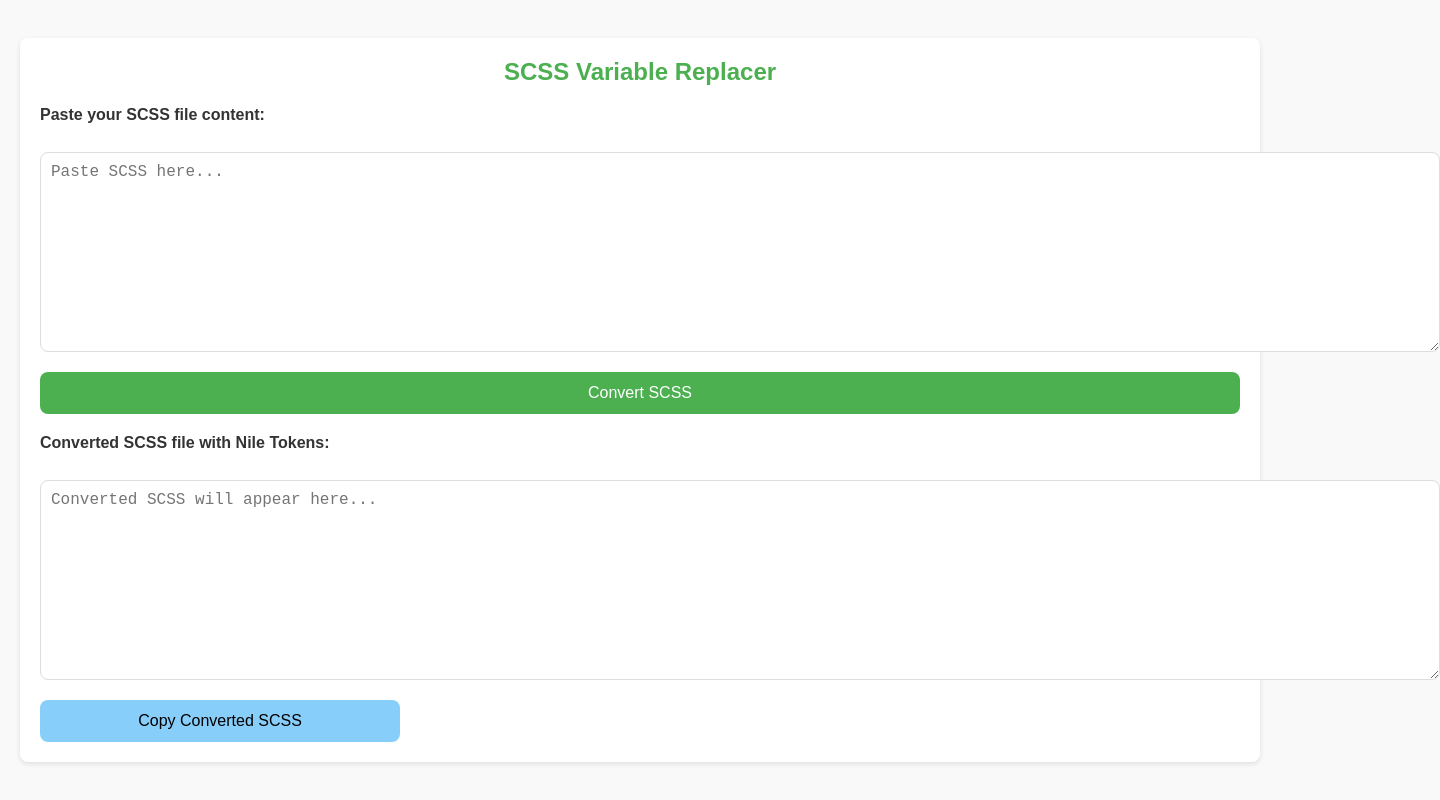
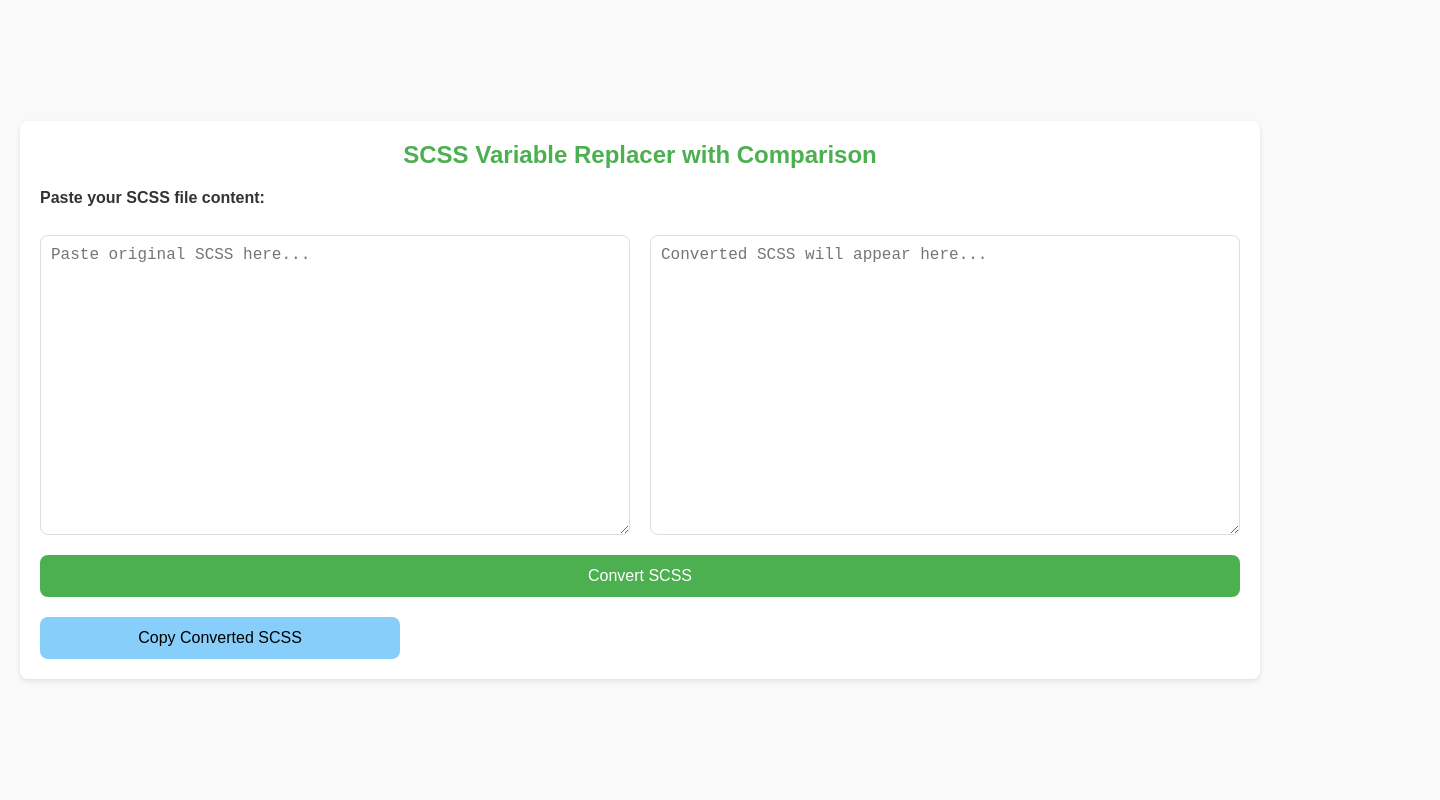
Before and after one commit to ASHISHYADAV85270/nile-token-conversion, a plain HTML site: page index.html in a window 1280 px wide. Shown: the whole page, 1440 px wide, since content can reach past the window. Drawn offline with Linux system fonts and the light colour scheme.

Commit message:
added comparision window

```diff
--- a/index.html
+++ b/index.html
@@ -3,7 +3,7 @@
   <head>
     <meta charset="UTF-8" />
     <meta name="viewport" content="width=device-width, initial-scale=1.0" />
-    <title>SCSS Variable Replacer</title>
+    <title>SCSS Variable Replacer with Comparison</title>
     <style>
       :root {
         --primary-color: #4caf50;
@@ -37,6 +37,7 @@
 
       .container {
         width: 100%;
+        max-width: 1600px;
         background-color: var(--textarea-bg-color);
         padding: var(--padding-base);
         border-radius: var(--border-radius);
@@ -57,9 +58,15 @@
         margin-bottom: 8px;
       }
 
+      .textarea-container {
+        display: flex;
+        gap: 20px;
+        justify-content: space-between;
+      }
+
       textarea {
-        width: 1400px;
-        height: 200px;
+        width: 100%;
+        height: 300px;
         padding: 10px;
         font-family: "Courier New", monospace;
         font-size: 1rem;
@@ -84,7 +91,7 @@
         background-color: var(--primary-hover-color);
       }
 
-      #copy-btn{
+      #copy-btn {
         background-color: lightskyblue;
         color: black;
         width: 30%;
@@ -96,31 +103,42 @@
         }
 
         textarea {
-          height: 150px;
+          height: 200px;
         }
 
         button {
           font-size: 0.9rem;
           padding: 10px 20px;
         }
+
+        .textarea-container {
+          flex-direction: column;
+        }
       }
     </style>
   </head>
   <body>
     <div class="container">
-      <h1>SCSS Variable Replacer</h1>
+      <h1>SCSS Variable Replacer with Comparison</h1>
 
       <label for="scss-input">Paste your SCSS file content:</label>
-      <textarea id="scss-input" placeholder="Paste SCSS here..."></textarea>
+      <div class="textarea-container">
+        <!-- Original SCSS Input -->
+        <textarea
+          id="scss-input"
+          placeholder="Paste original SCSS here..."
+        ></textarea>
+
+        <!-- Converted SCSS Output -->
+        <textarea
+          id="scss-output"
+          placeholder="Converted SCSS will appear here..."
+          readonly
+        ></textarea>
+      </div>
 
       <button onclick="processSCSS()">Convert SCSS</button>
 
-      <label for="scss-output">Converted SCSS file with Nile Tokens:</label>
-      <textarea
-        id="scss-output"
-        placeholder="Converted SCSS will appear here..."
-        readonly
-      ></textarea>
       <button id="copy-btn" onclick="copySCSS()">Copy Converted SCSS</button>
     </div>
 
@@ -315,6 +333,7 @@
 
         return lines.join("\n"); // Return the modified content
       };
+
       function processSCSS() {
         // Get the input SCSS content
         const scssInput = document.getElementById("scss-input").value;
```
